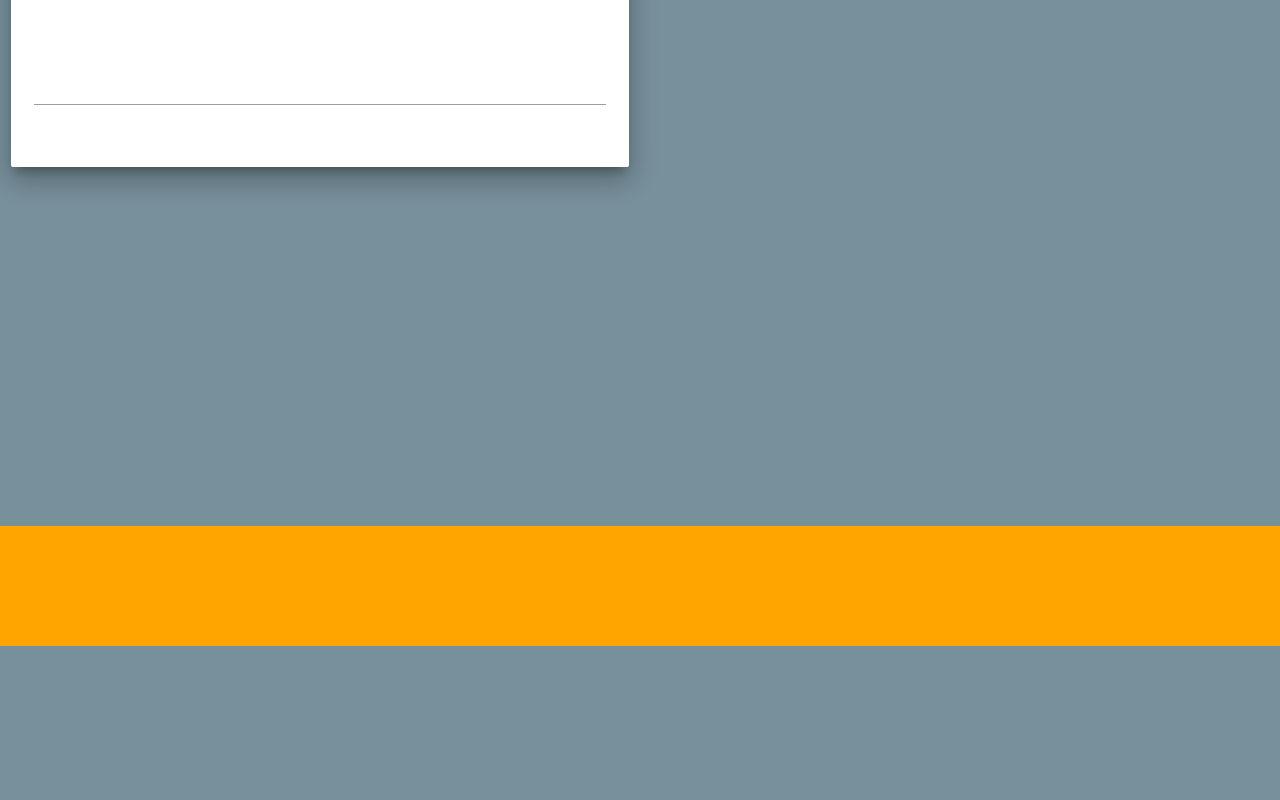
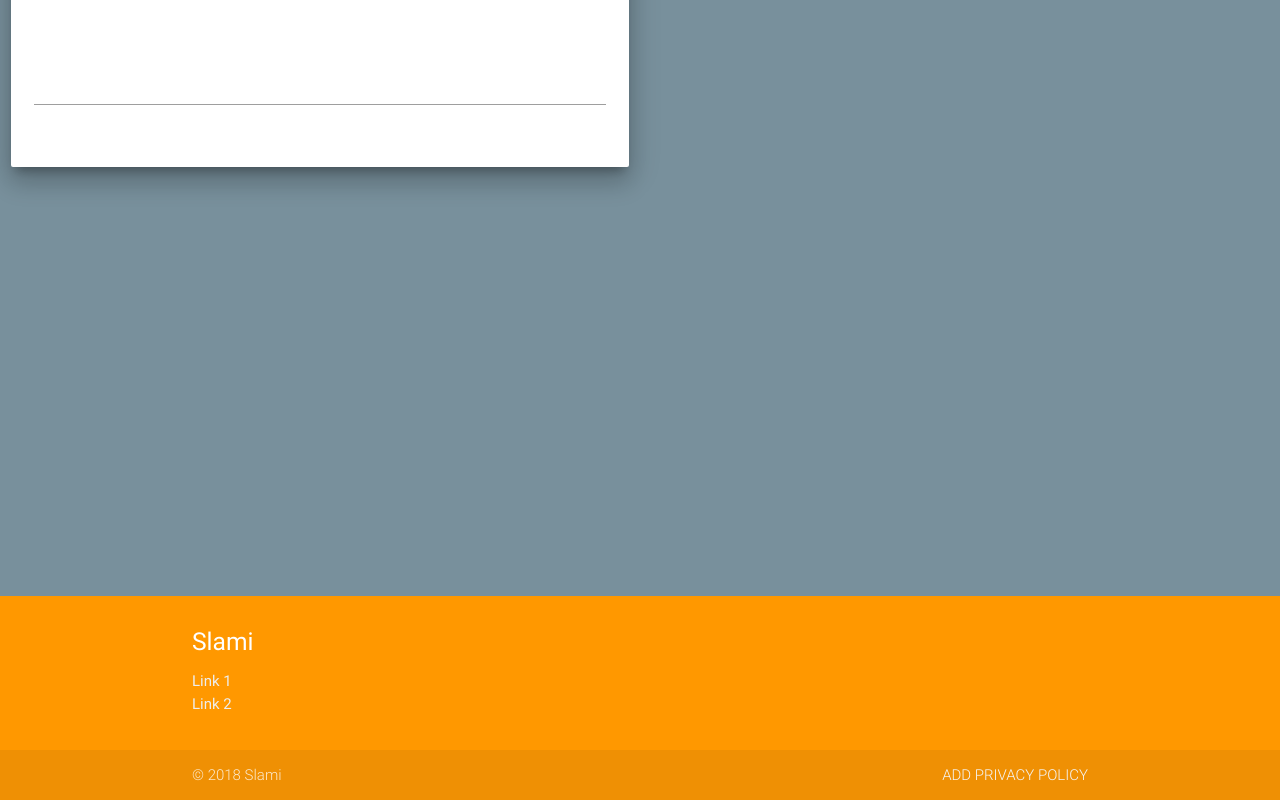
Before and after one commit to Nikaoto/Slami, a React (Create React App) app: page / in a window 1280 px wide. Shown: the part 251-1051 px from the top of the page. Before the commit the page ends 897 px from the top, so only its background shows below. Built offline with nearby package versions, Linux system fonts and the light colour scheme.

Commit message:
improve footer and add sample links

```diff
--- a/src/components/App/App.js
+++ b/src/components/App/App.js
@@ -71,8 +71,24 @@ class App extends Component {
           {this.renderCurrentPage()}
         </div>
 
-        <footer className="footer">
-          <div style={{height: 120, backgroundColor: "orange"}}/>
+        <footer className="page-footer orange" style={{ marginTop: 120 }}>
+          <div className="container">
+            <div className="row">
+              <div className="col s6">
+                <h5 className="white-text">Slami</h5>
+                <ul>
+                  <li><a className="grey-text text-lighten-3" href="#!">Link 1</a></li>
+                  <li><a className="grey-text text-lighten-3" href="#!">Link 2</a></li>
+                </ul>
+              </div>
+            </div>
+          </div>
+          <div className="footer-copyright">
+            <div className="container">
+              © 2018 Slami
+              <a className="grey-text text-lighten-4 right" href="#!">ADD PRIVACY POLICY</a>
+            </div>
+          </div>
         </footer>
       </div>
     );
@@ -88,7 +104,7 @@ const styles = {
   },
   pageStyle: {
     minHeight: 600,
-    marginBottom: 50,
+    marginBottom: 20,
   },
 }
 
```
